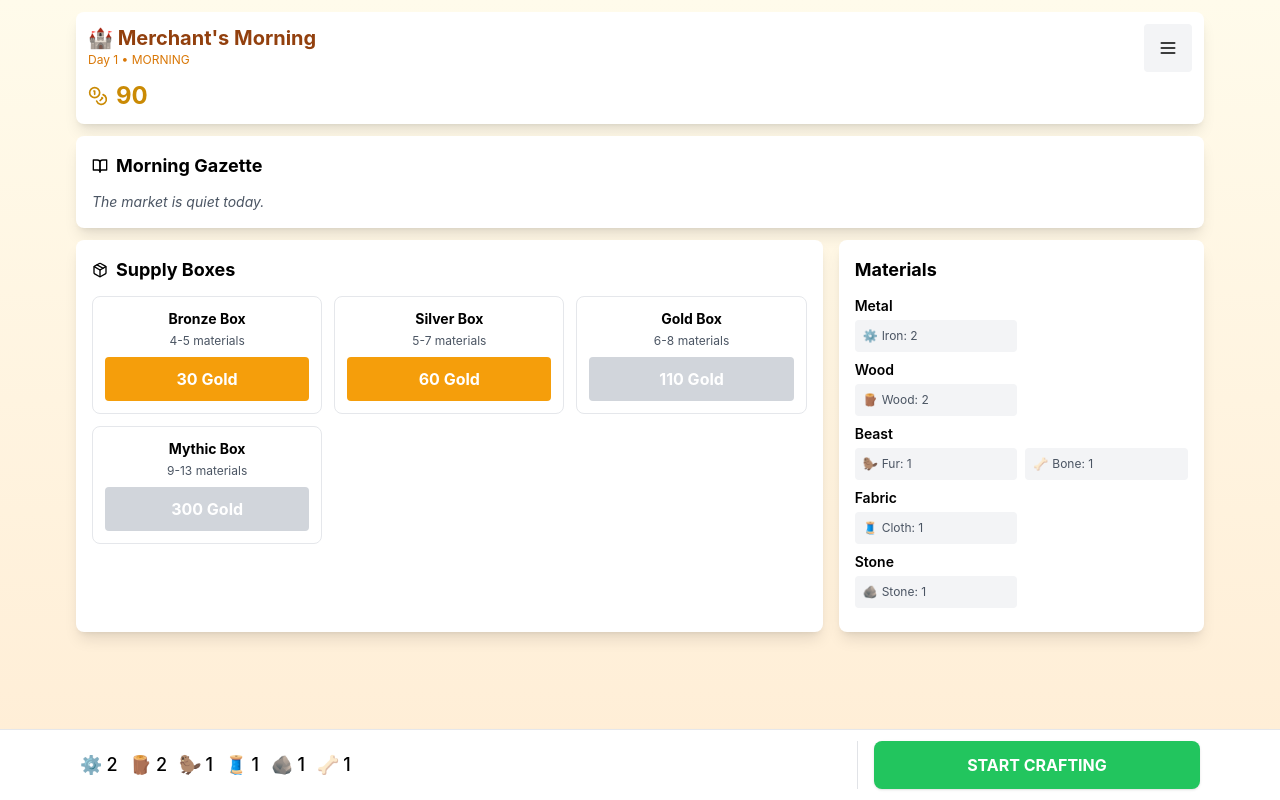
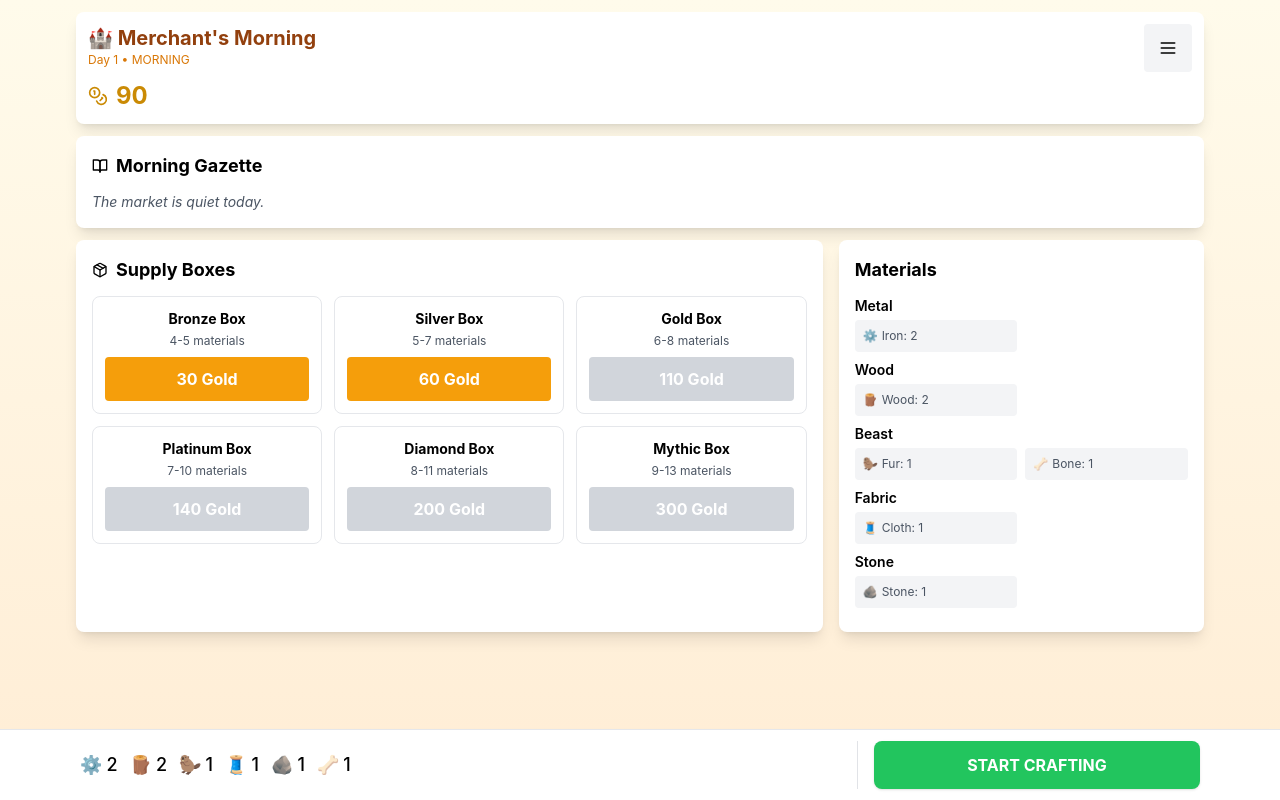
Before and after one commit to hendrism/merchants-morning, a React (Create React App) app: page / in a window 1280 px wide. Built offline with nearby package versions, Linux system fonts and the light colour scheme.

Commit message:
Restore platinum and diamond supply boxes

```diff
--- a/src/constants/boxes.js
+++ b/src/constants/boxes.js
@@ -17,6 +17,18 @@ export const BOX_TYPES = {
     materialCount: [6, 8],
     rarityWeights: { common: 25, uncommon: 60, rare: 15 },
   },
+  platinum: {
+    name: 'Platinum Box',
+    cost: 140,
+    materialCount: [7, 10],
+    rarityWeights: { common: 15, uncommon: 55, rare: 30 },
+  },
+  diamond: {
+    name: 'Diamond Box',
+    cost: 200,
+    materialCount: [8, 11],
+    rarityWeights: { common: 10, uncommon: 50, rare: 40 },
+  },
   mythic: {
     name: 'Mythic Box',
     cost: 300,
```
Also changed, not shown: 1 other file (tests, documents, lock files or other folders).
